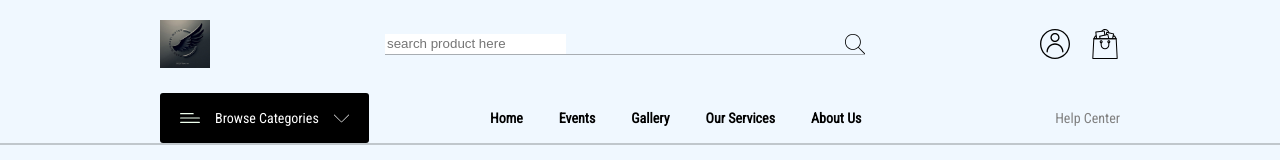
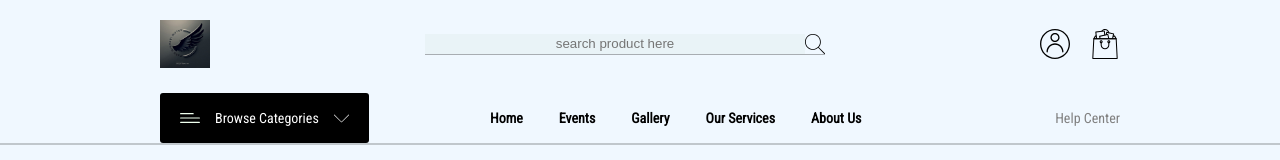
Before and after one commit to Akogwu24/furniture-ware, a React (Create React App) app: page / in a window 1280 px wide. Shown: the top 160 px of the page. Built offline with nearby package versions, Linux system fonts and the light colour scheme.

Commit message:
searbar turned to component for reuse

```diff
--- a/src/components/Offer.jsx
+++ b/src/components/Offer.jsx
@@ -19,10 +19,19 @@ export default Offer;
 
 const OfferContainer = styled.div`
   display: flex;
-  /*justify-content: center;*/
   align-items: center;
+  textContainer {
+    width: 170px;
+  }
   img {
     width: 40px;
     margin: 0 5px 10px 0;
   }
+  h4 {
+    font-weight: bold;
+    margin-bottom: 0.3rem;
+  }
+  p {
+    margin-bottom: 1rem;
+  }
 `;
--- /dev/null
+++ b/src/components/Search.jsx
@@ -0,0 +1,33 @@
+import React from 'react';
+import styled from 'styled-components';
+import searchIcon from '../assets/icons/search.svg';
+
+const SearchBar = () => {
+  return (
+    <div>
+      <Search>
+        <input placeholder='search product here' />
+        <img className='searchIcon' src={searchIcon} alt='search-icon' />
+      </Search>
+    </div>
+  );
+};
+export default SearchBar;
+
+const Search = styled.div`
+  display: flex;
+  justify-content: space-between;
+  width: 400px;
+  border-bottom: 1px solid rgba(0, 0, 0, 0.3);
+  input {
+    outline: none;
+    border: none;
+    background-color: rgba(216, 228, 226, 0.274);
+    width: 100%;
+    text-align: center;
+  }
+
+  img {
+    width: 2rem;
+  }
+`;
--- a/src/layout/Header.jsx
+++ b/src/layout/Header.jsx
@@ -1,11 +1,11 @@
 import React from 'react';
 import styled from 'styled-components';
 import logo from '../assets/icons/logo.jpg';
-import searchIcon from '../assets/icons/search.svg';
 import user from '../assets/icons/user.svg';
 import cart from '../assets/icons/shopping-bag.svg';
 import menu from '../assets/icons/menu.svg';
 import dropDownArrow from '../assets/icons/down-arrow.svg';
+import SearchBar from '../components/Search';
 
 const Header = () => {
   return (
@@ -13,10 +13,7 @@ const Header = () => {
       <Wrapper>
         <Row>
           <Logo src={logo} alt='logo' />
-          <SearchBar>
-            <input placeholder='search product here' />
-            <img className='searchIcon' src={searchIcon} alt='search-icon' />
-          </SearchBar>
+          <SearchBar />
           <AvaterShoppingBag>
             <img src={user} alt='user' />
             <img src={cart} alt='user' />
@@ -66,20 +63,6 @@ const Row = styled.div`
 
 const Logo = styled.img`
   width: 5rem;
-`;
-
-const SearchBar = styled.div`
-  display: flex;
-  justify-content: space-between;
-  width: 50%;
-  border-bottom: 1px solid rgba(0, 0, 0, 0.3);
-  input {
-    outline: none;
-    border: none;
-  }
-  img {
-    width: 2rem;
-  }
 `;
 
 const AvaterShoppingBag = styled.div`
--- a/src/layout/OfferSection.jsx
+++ b/src/layout/OfferSection.jsx
@@ -3,9 +3,13 @@ import styled from 'styled-components';
 import Offer from '../components/Offer';
 import { Wrapper } from '../layout/Header';
 import delivery from '../assets/icons/free-delivery.svg';
+import card from '../assets/icons/credit-card-secure.svg';
+import warantee from '../assets/icons/guarantee.svg';
+import moneyBack from '../assets/icons/money-back.svg';
 
 const OfferSection = () => {
   return (
+    <Div>
       <Wrapper>
         <OfferSectionContainer>
           <Offer
@@ -15,25 +19,26 @@ const OfferSection = () => {
             paragraph='on all orders over $75'
           />
           <Offer
-          img={delivery}
-          attr='free-delivery'
-          offer='free World wide Shipping'
-          paragraph='on all orders over $75'
+            img={card}
+            attr='secure-credit-card'
+            offer='100% Security'
+            paragraph='Master card/payPal/Visa'
           />
           <Offer
-          img={delivery}
-          attr='free-delivery'
-          offer='free World wide Shipping'
-          paragraph='on all orders over $75'
+            img={warantee}
+            attr='International Waranty'
+            offer='International Waranty'
+            paragraph='Insured By Axa mansard Insurance Nig '
           />
           <Offer
-          img={delivery}
-          attr='free-delivery'
-          offer='free World wide Shipping'
-          paragraph='on all orders over $75'
+            img={moneyBack}
+            attr='refund'
+            offer='100% Refund within 7days'
+            paragraph='30days Money back guarantee'
           />
         </OfferSectionContainer>
       </Wrapper>
+    </Div>
   );
 };
 
@@ -44,3 +49,8 @@ const OfferSectionContainer = styled.div`
   display: flex;
   justify-content: space-between;
 `;
+
+const Div = styled.div`
+  border-bottom: solid 2px rgba(108, 151, 136, 0.226);
+  margin-bottom: 10rem;
+`;
--- a/src/layout/ProductGrid.jsx
+++ b/src/layout/ProductGrid.jsx
@@ -67,6 +67,7 @@ export default ProductGrid;
 
 const RecentProductSection = styled.section`
   width: 100%;
+  border-bottom: solid 2px rgba(108, 151, 136, 0.226);
 `;
 
 const ProductGridContainer = styled.div`
```
Lines whose indentation alone changed are shown as unchanged.
